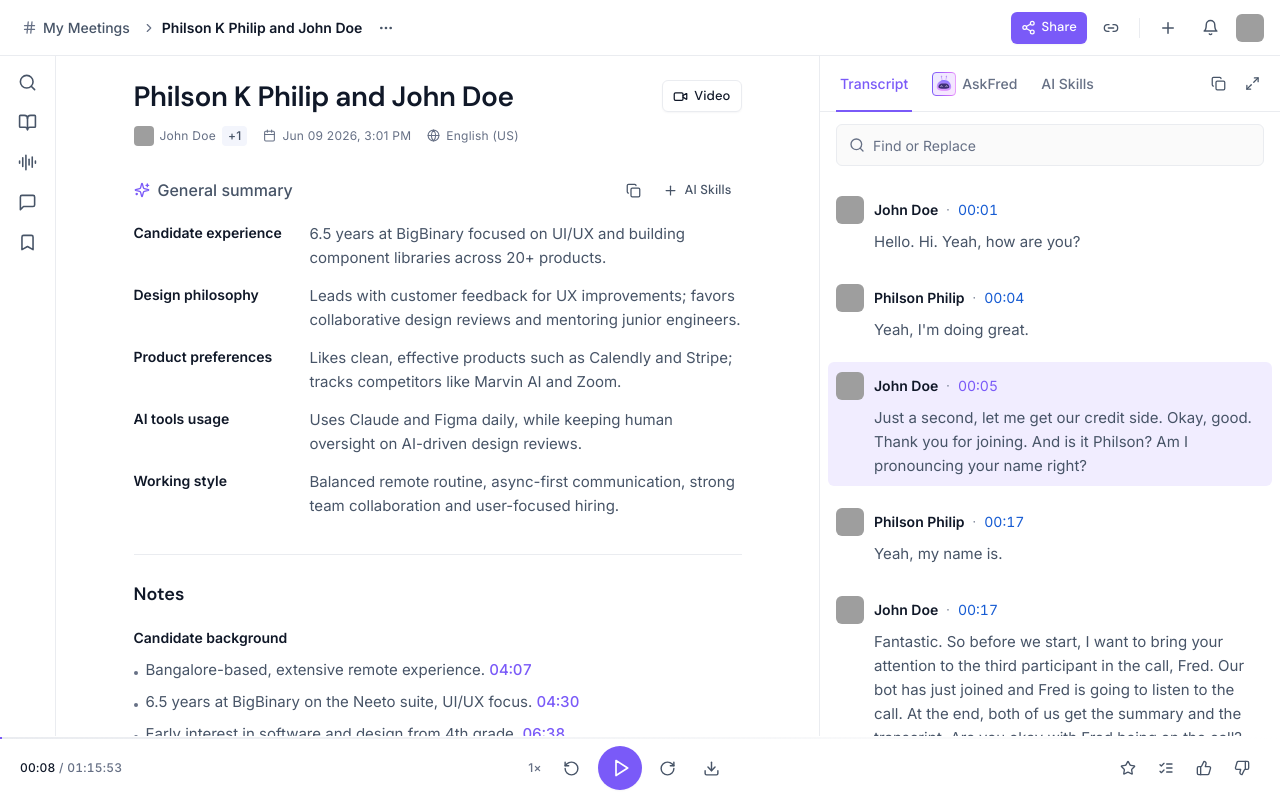
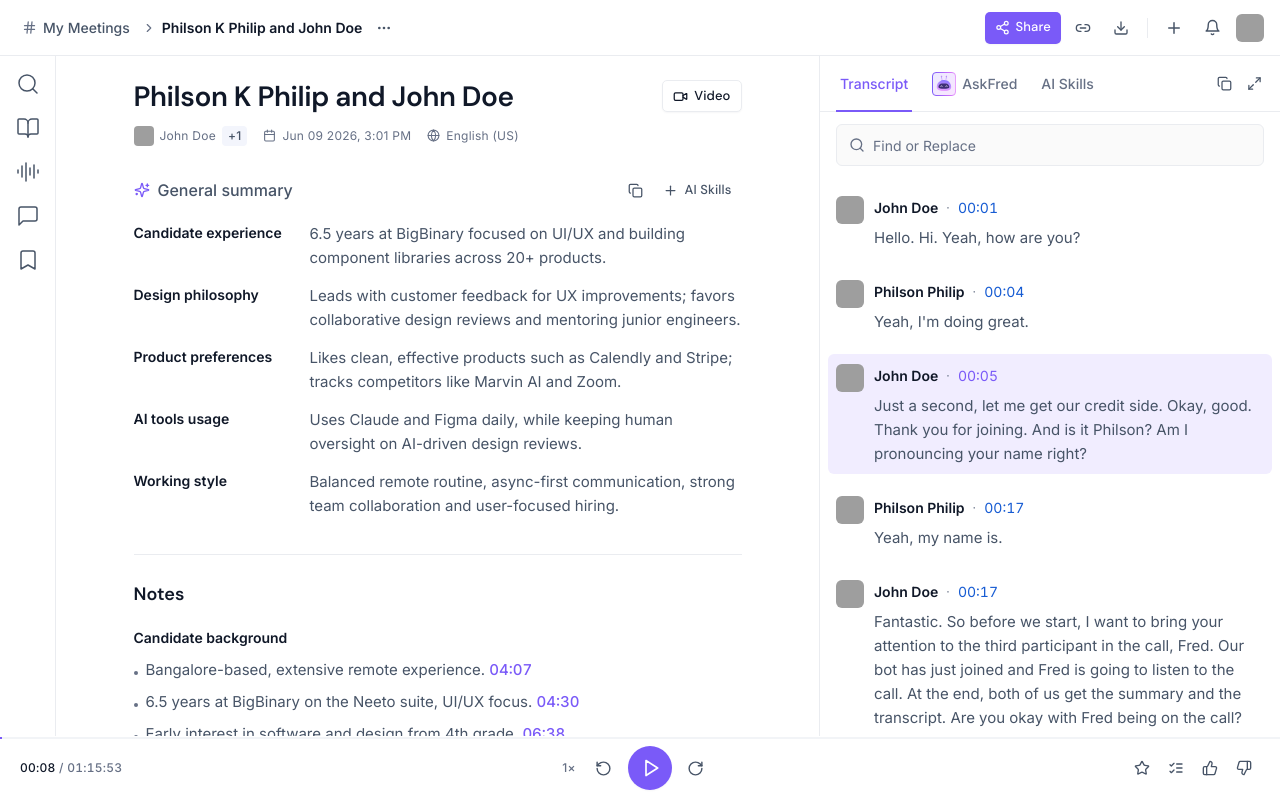
Before and after one commit to philson-philip/fireflies.ai, a React (Vite) app: page / in a window 1280 px wide. Built offline with nearby package versions, Linux system fonts and the light colour scheme; grey boxes are pictures that could not be loaded.

Commit message:
style: update component aesthetics, standardize IconButton sizes, and adjust TopBar layout

```diff
--- a/src/components/meeting/LeftRail.jsx
+++ b/src/components/meeting/LeftRail.jsx
@@ -43,11 +43,12 @@ export default function LeftRail({ active, onSelect }) {
           label={label}
           shortcut={shortcut}
           side="right"
+          size="lg"
           active={active === key}
           aria-current={active === key ? "true" : undefined}
           onClick={() => onSelect(active === key ? null : key)}
         >
-          <Icon size={19} aria-hidden className={cn(active === key && "text-brand")} />
+          <Icon size={24} aria-hidden strokeWidth={1.5} className={cn(active === key && "text-brand")} />
         </IconButton>
       ))}
     </nav>
--- a/src/components/meeting/PlayerBar.jsx
+++ b/src/components/meeting/PlayerBar.jsx
@@ -1,4 +1,4 @@
-import { Play, Pause, RotateCcw, RotateCw, Download, Star, ListChecks, ThumbsUp, ThumbsDown } from "lucide-react";
+import { Play, Pause, RotateCcw, RotateCw, Star, ListChecks, ThumbsUp, ThumbsDown } from "lucide-react";
 import IconButton from "../ui/IconButton";
 import Tooltip from "../ui/Tooltip";
 import ProgressBar from "./ProgressBar";
@@ -34,9 +34,6 @@ export default function PlayerBar({ playing, onTogglePlay, currentSeconds, onScr
         <IconButton label="Skip 5 seconds forward" shortcut="→" onClick={() => onScrub(Math.min(total, currentSeconds + 5))}>
           <RotateCw size={17} aria-hidden />
         </IconButton>
-        <IconButton label="Download" className="hidden sm:inline-flex">
-          <Download size={17} aria-hidden />
-        </IconButton>
       </div>
 
       <div className="flex shrink-0 items-center gap-0.5">
--- a/src/components/meeting/ProgressBar.jsx
+++ b/src/components/meeting/ProgressBar.jsx
@@ -67,7 +67,7 @@ export default function ProgressBar({ currentSeconds, totalSeconds, onScrub }) {
         {/* Background track */}
         <div
           className={cn(
-            "w-full bg-gradient-to-r from-line to-transparent transition-all duration-150",
+            "w-full bg-[#f2f4f7] transition-all duration-150",
             isHovering || isDragging ? "h-1" : "h-0.5"
           )}
         />
--- a/src/components/meeting/TopBar.jsx
+++ b/src/components/meeting/TopBar.jsx
@@ -1,4 +1,4 @@
-import { Hash, ChevronRight, MoreHorizontal, Share2, Link2, Plus, Bell } from "lucide-react";
+import { Hash, ChevronRight, MoreHorizontal, Share2, Link2, Download, Plus, Bell } from "lucide-react";
 import IconButton from "../ui/IconButton";
 import Button from "../ui/Button";
 import Avatar from "../ui/Avatar";
@@ -47,6 +47,9 @@ export default function TopBar({ onCopyLink }) {
         >
           <Link2 size={16} aria-hidden />
         </IconButton>
+        <IconButton label="Download">
+          <Download size={16} aria-hidden />
+        </IconButton>
         <span className="mx-1 hidden h-5 w-px bg-line sm:block" aria-hidden />
         <IconButton label="New meeting">
           <Plus size={18} aria-hidden />
--- a/src/components/ui/Button.jsx
+++ b/src/components/ui/Button.jsx
@@ -25,7 +25,7 @@ export default function Button({
   return (
     <button
       className={cn(
-        "inline-flex items-center justify-center rounded-md font-display font-medium transition-colors duration-150 ease-out-soft",
+        "inline-flex items-center justify-center rounded-[5px] font-display font-medium transition-colors duration-150 ease-out-soft",
         "disabled:cursor-not-allowed",
         VARIANTS[variant],
         SIZES[size],
--- a/src/components/ui/IconButton.jsx
+++ b/src/components/ui/IconButton.jsx
@@ -2,9 +2,9 @@ import { cn } from "../../lib/utils";
 import Tooltip from "./Tooltip";
 
 const SIZES = {
-  sm: "h-8 w-8",
-  md: "h-9 w-9",
-  lg: "h-10 w-10",
+  sm: "h-7 w-7 p-1.5",
+  md: "h-8 w-8 p-1.5",
+  lg: "h-10 w-10 p-2",
 };
 
 // Every icon control routes through here, so it is guaranteed to have an
@@ -27,9 +27,9 @@ export default function IconButton({
         aria-label={label}
         aria-pressed={active || undefined}
         className={cn(
-          "inline-flex items-center justify-center rounded-md text-ink-secondary transition-colors duration-150 ease-out-soft",
-          "hover:bg-surface-subtle hover:text-ink active:bg-surface-muted",
-          active && "bg-brand-soft text-brand hover:bg-brand-soft hover:text-brand",
+          "inline-flex items-center justify-center rounded-[5px] text-ink-secondary transition-colors duration-150 ease-out-soft",
+          "hover:bg-surface-secondary hover:text-ink active:bg-surface-muted",
+          active && "bg-brand-soft text-brand hover:!bg-[#e6ddfe] hover:text-brand",
           SIZES[size],
           className
         )}
--- a/src/index.css
+++ b/src/index.css
@@ -24,6 +24,7 @@
   --canvas: #ffffff;
   --surface: #ffffff;
   --surface-subtle: #fafafa;
+  --surface-secondary: #e9ebed;
   --surface-muted: #f3f5fc;
 
   /* Text */
--- a/tailwind.config.js
+++ b/tailwind.config.js
@@ -16,6 +16,7 @@ export default {
         canvas: "var(--canvas)",
         surface: "var(--surface)",
         "surface-subtle": "var(--surface-subtle)",
+        "surface-secondary": "var(--surface-secondary)",
         "surface-muted": "var(--surface-muted)",
         // Text
         ink: "var(--ink)",
```
